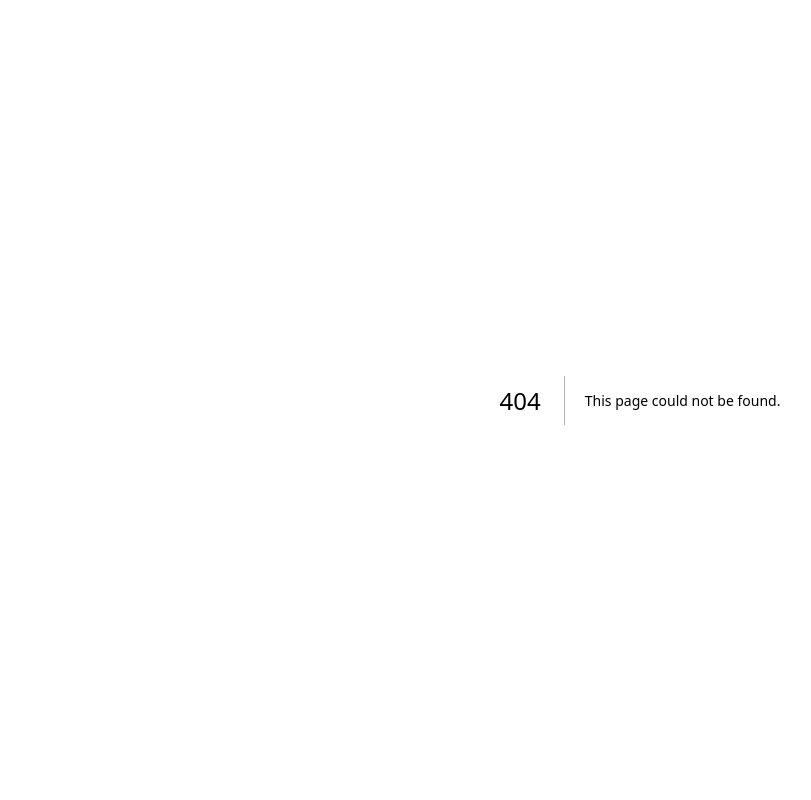
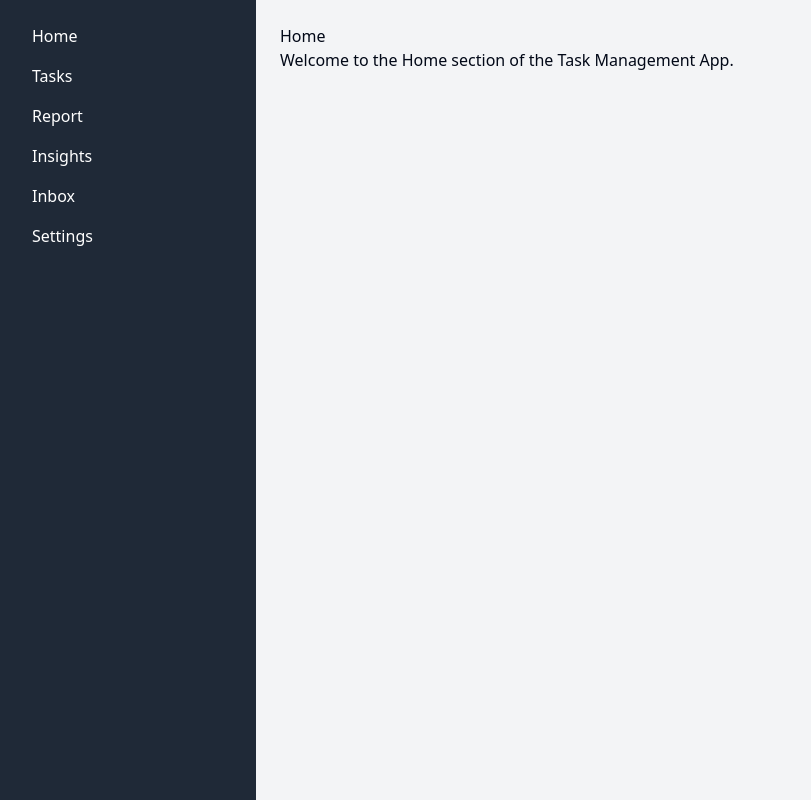
Before and after one commit to diduladishan/task-management-application, a Next.js app: page /home in a window 1280 px wide. Before the commit this address had no page. Shown: the whole page, without its empty margins (0-811 px from the left). Built offline with nearby package versions, Linux system fonts and the light colour scheme.

Commit message:
feat: implement project layout and configure routing for sidebar items

```diff
--- a/app/globals.css
+++ b/app/globals.css
@@ -1,6 +1,12 @@
 @tailwind base;
 @tailwind components;
 @tailwind utilities;
+
+html,
+body,
+:root {
+  height: 100%;
+}
 
 :root {
   --foreground-rgb: 0, 0, 0;
--- /dev/null
+++ b/app/home/page.tsx
@@ -0,0 +1,8 @@
+export default function HomePage() {
+  return (
+    <div>
+      <h1>Home</h1>
+      <p>Welcome to the Home section of the Task Management App.</p>
+    </div>
+  );
+}
--- /dev/null
+++ b/app/inbox/page.tsx
@@ -0,0 +1,8 @@
+export default function InboxPage() {
+  return (
+    <div>
+      <h1>Tasks</h1>
+      <p>Here you can manage all your inbox.</p>
+    </div>
+  );
+}
--- /dev/null
+++ b/app/insights/page.tsx
@@ -0,0 +1,8 @@
+export default function InsightsPage() {
+  return (
+    <div>
+      <h1>Tasks</h1>
+      <p>Here you can manage all your insights.</p>
+    </div>
+  );
+}
--- a/app/layout.tsx
+++ b/app/layout.tsx
@@ -1,22 +1,18 @@
-import './globals.css'
-import type { Metadata } from 'next'
-import { Inter } from 'next/font/google'
+import { ReactNode } from "react";
+import Sidebar from "../components/Sidebar";
+import "./globals.css";
 
-const inter = Inter({ subsets: ['latin'] })
-
-export const metadata: Metadata = {
-  title: 'Create Next App',
-  description: 'Generated by create next app',
-}
-
-export default function RootLayout({
-  children,
-}: {
-  children: React.ReactNode
-}) {
+export default function Layout({ children }: { children: ReactNode }) {
   return (
     <html lang="en">
-      <body className={inter.className}>{children}</body>
+      <body className="bg-gray-100">
+        {/* Sidebar on the left */}
+        <div className="flex h-screen">
+          <Sidebar />
+          {/* Content area on the right */}
+          <main className="flex-1 p-6">{children}</main>
+        </div>
+      </body>
     </html>
-  )
+  );
 }
--- a/app/page.tsx
+++ b/app/page.tsx
@@ -1,113 +1,5 @@
-import Image from 'next/image'
+import Image from "next/image";
 
 export default function Home() {
-  return (
-    <main className="flex min-h-screen flex-col items-center justify-between p-24">
-      <div className="z-10 w-full max-w-5xl items-center justify-between font-mono text-sm lg:flex">
-        <p className="fixed left-0 top-0 flex w-full justify-center border-b border-gray-300 bg-gradient-to-b from-zinc-200 pb-6 pt-8 backdrop-blur-2xl dark:border-neutral-800 dark:bg-zinc-800/30 dark:from-inherit lg:static lg:w-auto  lg:rounded-xl lg:border lg:bg-gray-200 lg:p-4 lg:dark:bg-zinc-800/30">
-          Get started by editing&nbsp;
-          <code className="font-mono font-bold">app/page.tsx</code>
-        </p>
-        <div className="fixed bottom-0 left-0 flex h-48 w-full items-end justify-center bg-gradient-to-t from-white via-white dark:from-black dark:via-black lg:static lg:h-auto lg:w-auto lg:bg-none">
-          <a
-            className="pointer-events-none flex place-items-center gap-2 p-8 lg:pointer-events-auto lg:p-0"
-            href="https://vercel.com?utm_source=create-next-app&utm_medium=appdir-template&utm_campaign=create-next-app"
-            target="_blank"
-            rel="noopener noreferrer"
-          >
-            By{' '}
-            <Image
-              src="/vercel.svg"
-              alt="Vercel Logo"
-              className="dark:invert"
-              width={100}
-              height={24}
-              priority
-            />
-          </a>
-        </div>
-      </div>
-
-      <div className="relative flex place-items-center before:absolute before:h-[300px] before:w-[480px] before:-translate-x-1/2 before:rounded-full before:bg-gradient-radial before:from-white before:to-transparent before:blur-2xl before:content-[''] after:absolute after:-z-20 after:h-[180px] after:w-[240px] after:translate-x-1/3 after:bg-gradient-conic after:from-sky-200 after:via-blue-200 after:blur-2xl after:content-[''] before:dark:bg-gradient-to-br before:dark:from-transparent before:dark:to-blue-700 before:dark:opacity-10 after:dark:from-sky-900 after:dark:via-[#0141ff] after:dark:opacity-40 before:lg:h-[360px] z-[-1]">
-        <Image
-          className="relative dark:drop-shadow-[0_0_0.3rem_#ffffff70] dark:invert"
-          src="/next.svg"
-          alt="Next.js Logo"
-          width={180}
-          height={37}
-          priority
-        />
-      </div>
-
-      <div className="mb-32 grid text-center lg:mb-0 lg:grid-cols-4 lg:text-left">
-        <a
-          href="https://nextjs.org/docs?utm_source=create-next-app&utm_medium=appdir-template&utm_campaign=create-next-app"
-          className="group rounded-lg border border-transparent px-5 py-4 transition-colors hover:border-gray-300 hover:bg-gray-100 hover:dark:border-neutral-700 hover:dark:bg-neutral-800/30"
-          target="_blank"
-          rel="noopener noreferrer"
-        >
-          <h2 className={`mb-3 text-2xl font-semibold`}>
-            Docs{' '}
-            <span className="inline-block transition-transform group-hover:translate-x-1 motion-reduce:transform-none">
-              -&gt;
-            </span>
-          </h2>
-          <p className={`m-0 max-w-[30ch] text-sm opacity-50`}>
-            Find in-depth information about Next.js features and API.
-          </p>
-        </a>
-
-        <a
-          href="https://nextjs.org/learn?utm_source=create-next-app&utm_medium=appdir-template-tw&utm_campaign=create-next-app"
-          className="group rounded-lg border border-transparent px-5 py-4 transition-colors hover:border-gray-300 hover:bg-gray-100 hover:dark:border-neutral-700 hover:dark:bg-neutral-800/30"
-          target="_blank"
-          rel="noopener noreferrer"
-        >
-          <h2 className={`mb-3 text-2xl font-semibold`}>
-            Learn{' '}
-            <span className="inline-block transition-transform group-hover:translate-x-1 motion-reduce:transform-none">
-              -&gt;
-            </span>
-          </h2>
-          <p className={`m-0 max-w-[30ch] text-sm opacity-50`}>
-            Learn about Next.js in an interactive course with&nbsp;quizzes!
-          </p>
-        </a>
-
-        <a
-          href="https://vercel.com/templates?framework=next.js&utm_source=create-next-app&utm_medium=appdir-template&utm_campaign=create-next-app"
-          className="group rounded-lg border border-transparent px-5 py-4 transition-colors hover:border-gray-300 hover:bg-gray-100 hover:dark:border-neutral-700 hover:dark:bg-neutral-800/30"
-          target="_blank"
-          rel="noopener noreferrer"
-        >
-          <h2 className={`mb-3 text-2xl font-semibold`}>
-            Templates{' '}
-            <span className="inline-block transition-transform group-hover:translate-x-1 motion-reduce:transform-none">
-              -&gt;
-            </span>
-          </h2>
-          <p className={`m-0 max-w-[30ch] text-sm opacity-50`}>
-            Explore the Next.js 13 playground.
-          </p>
-        </a>
-
-        <a
-          href="https://vercel.com/new?utm_source=create-next-app&utm_medium=appdir-template&utm_campaign=create-next-app"
-          className="group rounded-lg border border-transparent px-5 py-4 transition-colors hover:border-gray-300 hover:bg-gray-100 hover:dark:border-neutral-700 hover:dark:bg-neutral-800/30"
-          target="_blank"
-          rel="noopener noreferrer"
-        >
-          <h2 className={`mb-3 text-2xl font-semibold`}>
-            Deploy{' '}
-            <span className="inline-block transition-transform group-hover:translate-x-1 motion-reduce:transform-none">
-              -&gt;
-            </span>
-          </h2>
-          <p className={`m-0 max-w-[30ch] text-sm opacity-50`}>
-            Instantly deploy your Next.js site to a shareable URL with Vercel.
-          </p>
-        </a>
-      </div>
-    </main>
-  )
+  return <div></div>;
 }
--- /dev/null
+++ b/app/report/page.tsx
@@ -0,0 +1,8 @@
+export default function ReportPage() {
+  return (
+    <div>
+      <h1>Tasks</h1>
+      <p>Here you can manage all your reports.</p>
+    </div>
+  );
+}
--- /dev/null
+++ b/app/settings/page.tsx
@@ -0,0 +1,8 @@
+export default function SettingsPage() {
+  return (
+    <div>
+      <h1>Tasks</h1>
+      <p>Here you can manage all your settings.</p>
+    </div>
+  );
+}
--- /dev/null
+++ b/app/tasks/page.tsx
@@ -0,0 +1,8 @@
+export default function TasksPage() {
+  return (
+    <div>
+      <h1>Tasks</h1>
+      <p>Here you can manage all your tasks.</p>
+    </div>
+  );
+}
--- /dev/null
+++ b/components/Sidebar.tsx
@@ -0,0 +1,60 @@
+import Link from "next/link";
+
+const Sidebar = () => {
+  return (
+    <div className="w-64 bg-gray-800 text-white h-screen p-4">
+      <ul>
+        <li>
+          <Link
+            href="/home"
+            className="block py-2 px-4 hover:bg-gray-700 rounded"
+          >
+            Home
+          </Link>
+        </li>
+        <li>
+          <Link
+            href="/tasks"
+            className="block py-2 px-4 hover:bg-gray-700 rounded"
+          >
+            Tasks
+          </Link>
+        </li>
+        <li>
+          <Link
+            href="/report"
+            className="block py-2 px-4 hover:bg-gray-700 rounded"
+          >
+            Report
+          </Link>
+        </li>
+        <li>
+          <Link
+            href="/insights"
+            className="block py-2 px-4 hover:bg-gray-700 rounded"
+          >
+            Insights
+          </Link>
+        </li>
+        <li>
+          <Link
+            href="/inbox"
+            className="block py-2 px-4 hover:bg-gray-700 rounded"
+          >
+            Inbox
+          </Link>
+        </li>
+        <li>
+          <Link
+            href="/settings"
+            className="block py-2 px-4 hover:bg-gray-700 rounded"
+          >
+            Settings
+          </Link>
+        </li>
+      </ul>
+    </div>
+  );
+};
+
+export default Sidebar;
```
